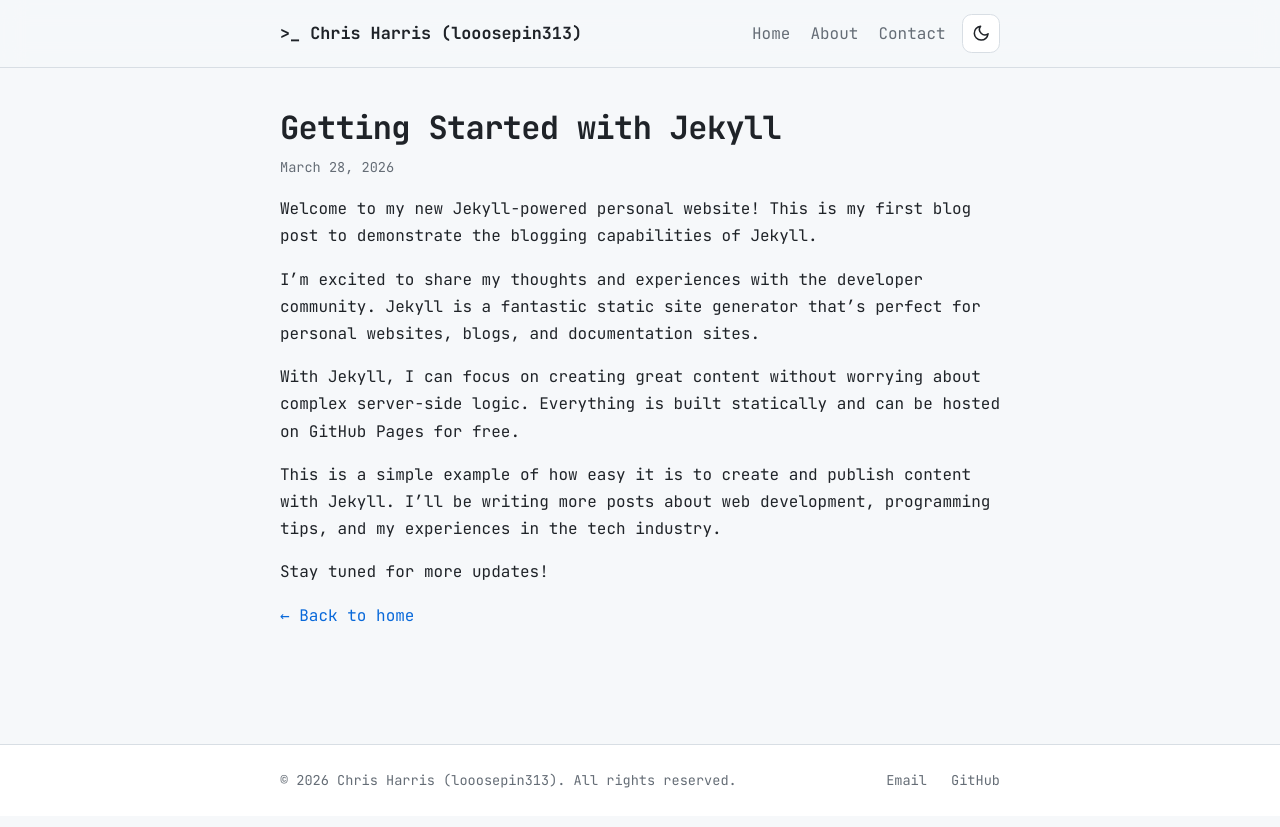
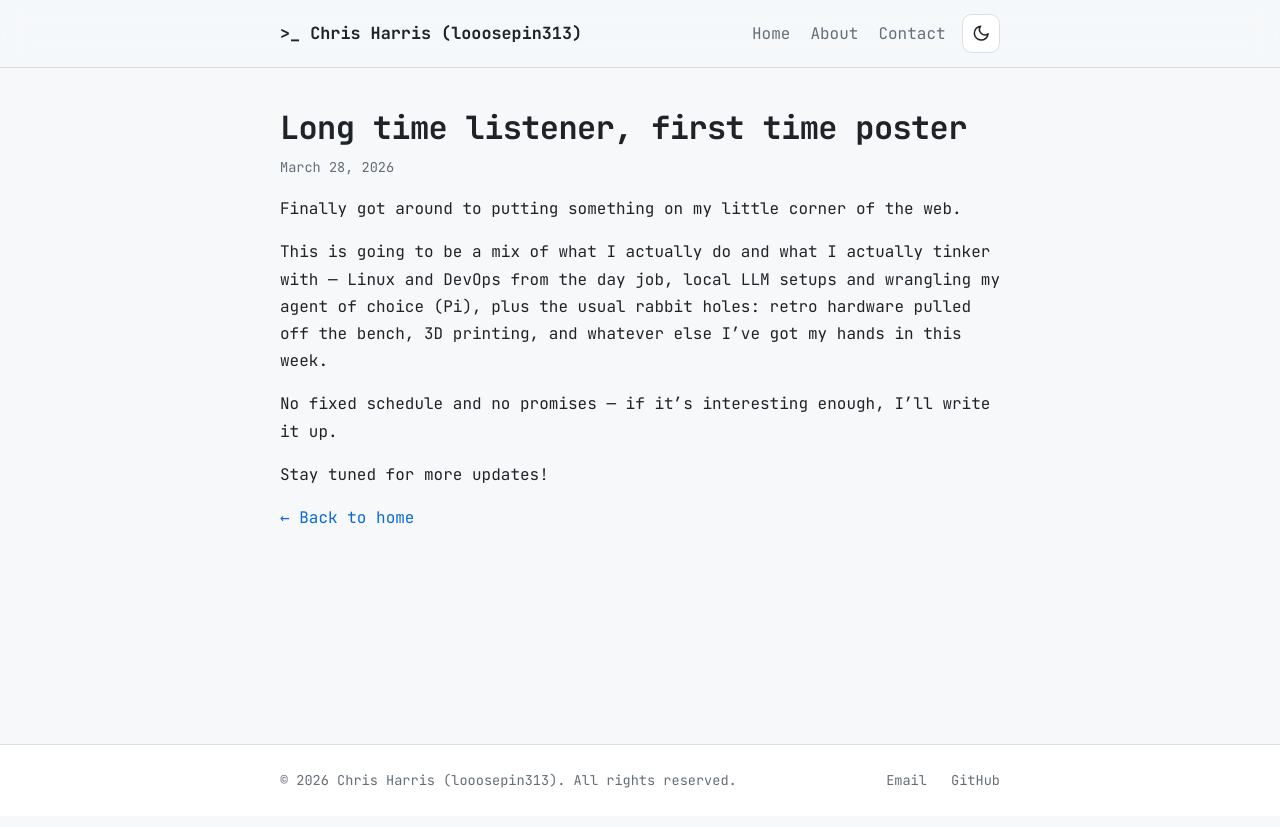
Before and after one commit to loosepin313/loosepin313.github.io, a Jekyll site: the page built from _posts/2026-03-28-first-post.md, in a window 1280 px wide. Shown: the top 827 px of the page. Built offline with Jekyll 4.4.1, drawn with Linux system fonts in a browser that asks for light colours.

Commit message:
Expand first post and fix title typo

```diff
--- a/_posts/2026-03-28-first-post.md
+++ b/_posts/2026-03-28-first-post.md
@@ -1,14 +1,12 @@
 ---
-title: Getting Started with Jekyll
+title: Long time listener, first time poster
 date: 2026-03-28 10:00:00 +0000
 ---
 
-Welcome to my new Jekyll-powered personal website! This is my first blog post to demonstrate the blogging capabilities of Jekyll.
+Finally got around to putting something on my little corner of the web.
 
-I'm excited to share my thoughts and experiences with the developer community. Jekyll is a fantastic static site generator that's perfect for personal websites, blogs, and documentation sites.
+This is going to be a mix of what I actually do and what I actually tinker with — Linux and DevOps from the day job, local LLM setups and wrangling my agent of choice (Pi), plus the usual rabbit holes: retro hardware pulled off the bench, 3D printing, and whatever else I've got my hands in this week.
 
-With Jekyll, I can focus on creating great content without worrying about complex server-side logic. Everything is built statically and can be hosted on GitHub Pages for free.
-
-This is a simple example of how easy it is to create and publish content with Jekyll. I'll be writing more posts about web development, programming tips, and my experiences in the tech industry.
+No fixed schedule and no promises — if it's interesting enough, I'll write it up.
 
 Stay tuned for more updates!
```
